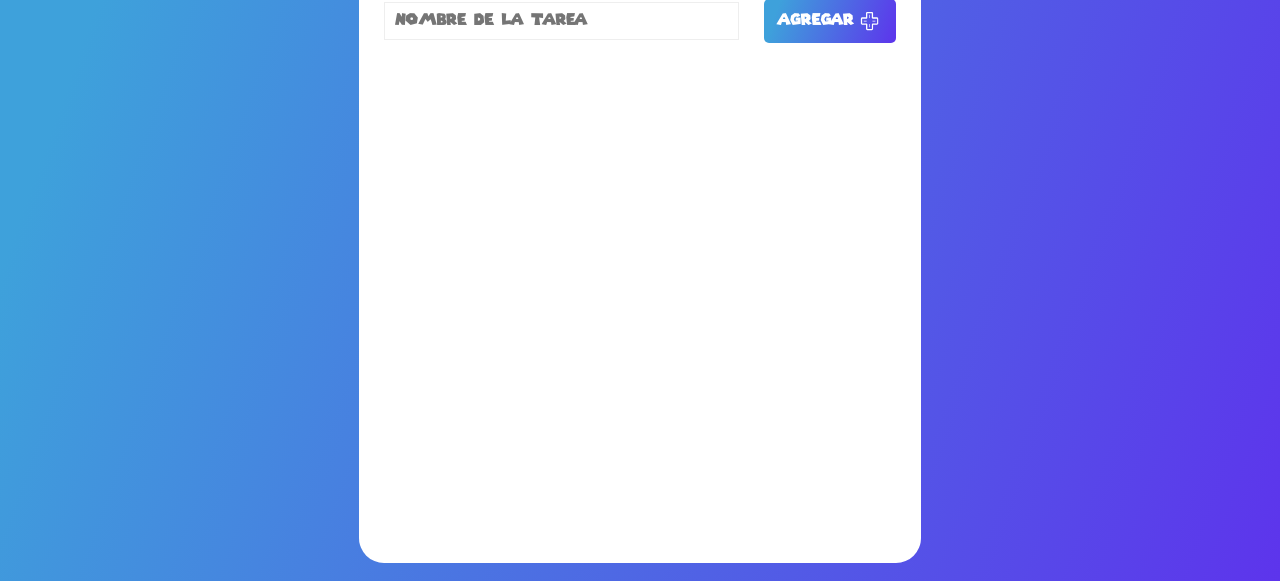
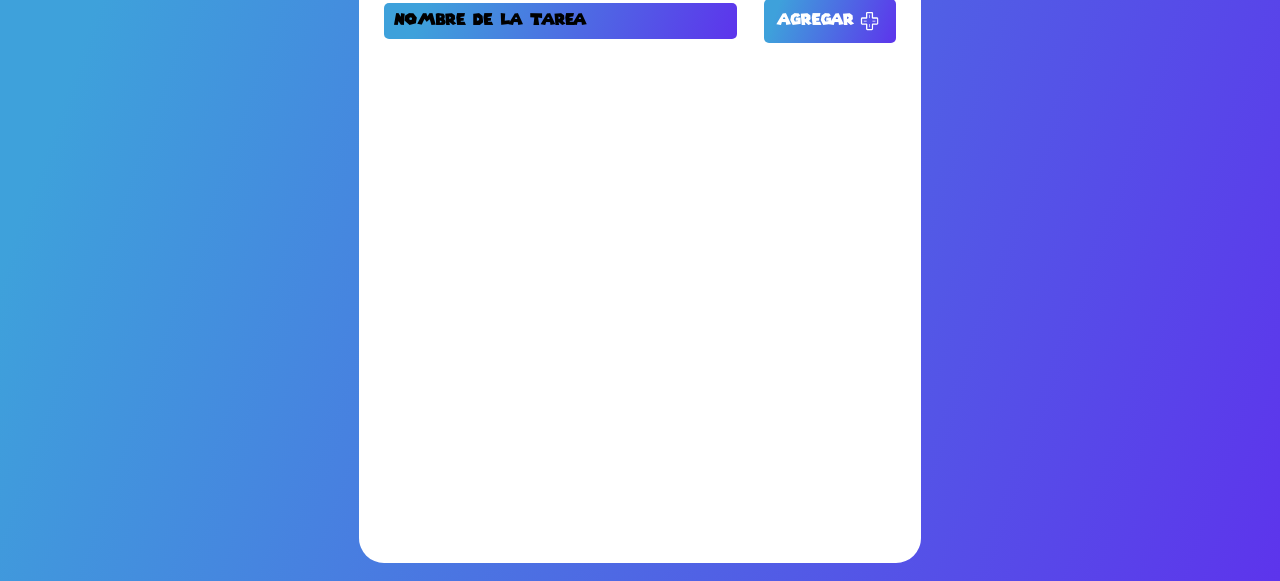
Before and after one commit to BrayanElias/ListaDeTareas, a plain HTML site: page index.html in a window 1280 px wide. Shown: the part 219-800 px from the top of the page. Drawn offline with Linux system fonts and the light colour scheme.

Commit message:
SUBIENDO CAMBIOS EN COLORES

```diff
--- a/styles.css
+++ b/styles.css
@@ -52,13 +52,20 @@ form {
 .inputForm {
   border: none;
   padding: 10px;
-  border: 1px solid #eee;
+  /* border: 1px solid black; */
+  background-image: linear-gradient(
+    109.6deg,
+    rgba(62, 161, 219, 1) 11.2%,
+    rgba(93, 52, 236, 1) 100.2%
+  );
   outline: none;
   width: 65%;
+  border-radius: 5px;
 }
 
 .inputForm::placeholder {
   padding: 0px;
+  color: black;
 }
 
 .btnCreate {
```
